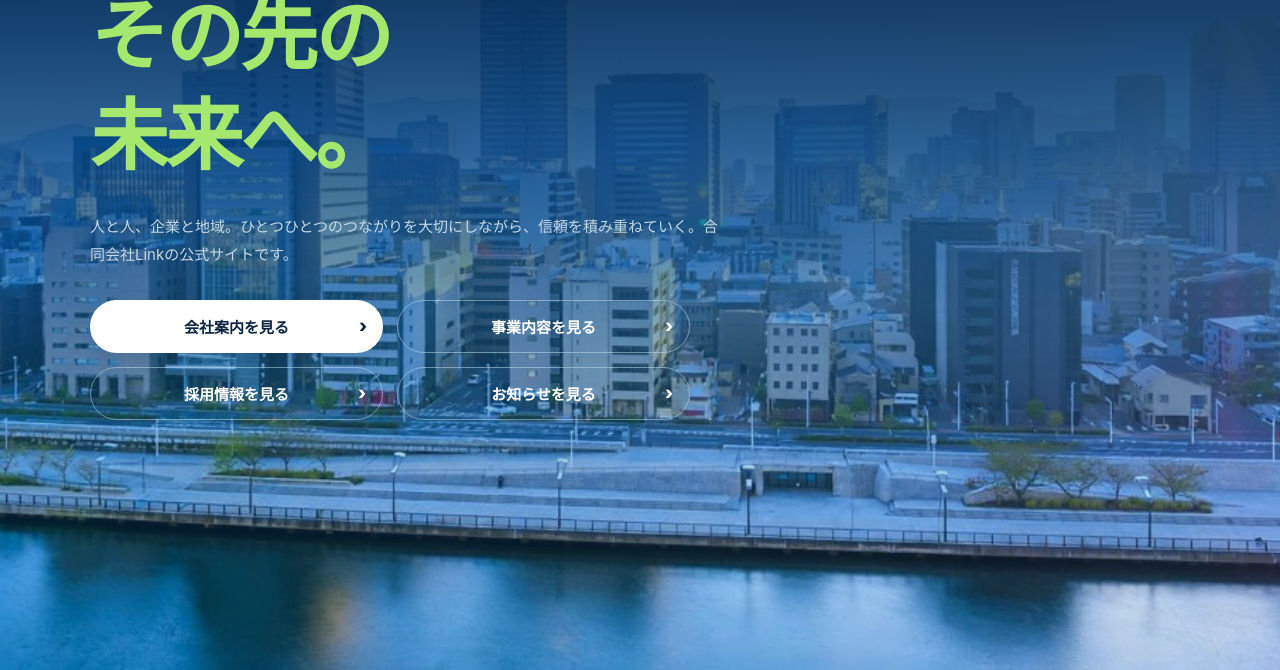
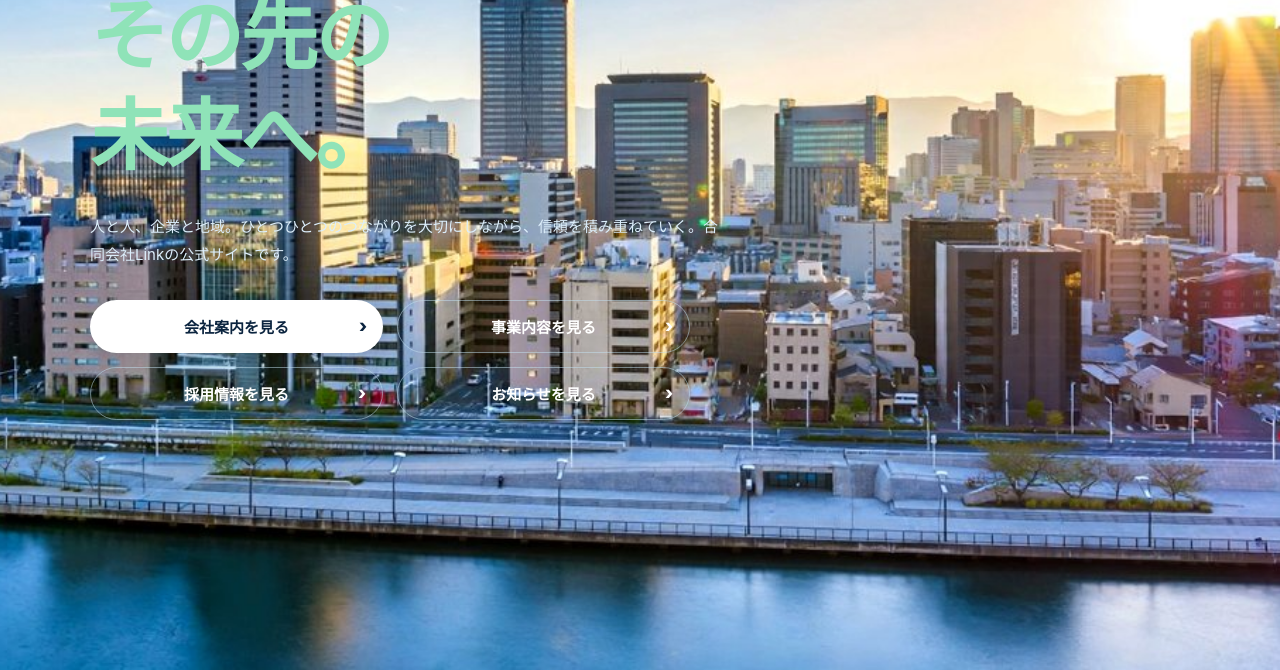
Before and after one commit to Youko338/link-website, a plain HTML site: page index.html in a window 1280 px wide. Shown: the part 378-1048 px from the top of the page. Drawn offline with Linux system fonts and the light colour scheme.

Commit message:
Add files via upload

```diff
--- a/assets/style.css
+++ b/assets/style.css
@@ -103,3 +103,8 @@ section:not(.hero){padding:calc(var(--section-pad)*.72) 0}
 /* ===== トップv4：光沢グラデーションリボン（2026-11-03） ===== */
 .hero.has-bg{background-image:linear-gradient(180deg,rgba(5,26,52,.99) 0%,rgba(7,44,84,.97) 26%,rgba(9,74,138,.85) 46%,rgba(11,102,178,.55) 63%,rgba(13,120,200,.26) 80%,rgba(13,120,200,.12) 100%),var(--hero-bg);background-position:50% 32%}
 .hero h1 em{color:#a5e86e}
+
+/* ===== トップv6：支給アートワークを背景に（2026-11-03） ===== */
+.hero.has-bg{background-image:var(--hero-bg);background-size:cover;background-position:50% 30%}
+.hero h1 em{color:#8fe3b8}
+.hero p{color:#dceefb}
```
Also changed, not shown: assets/hero-bg.jpg (added).
